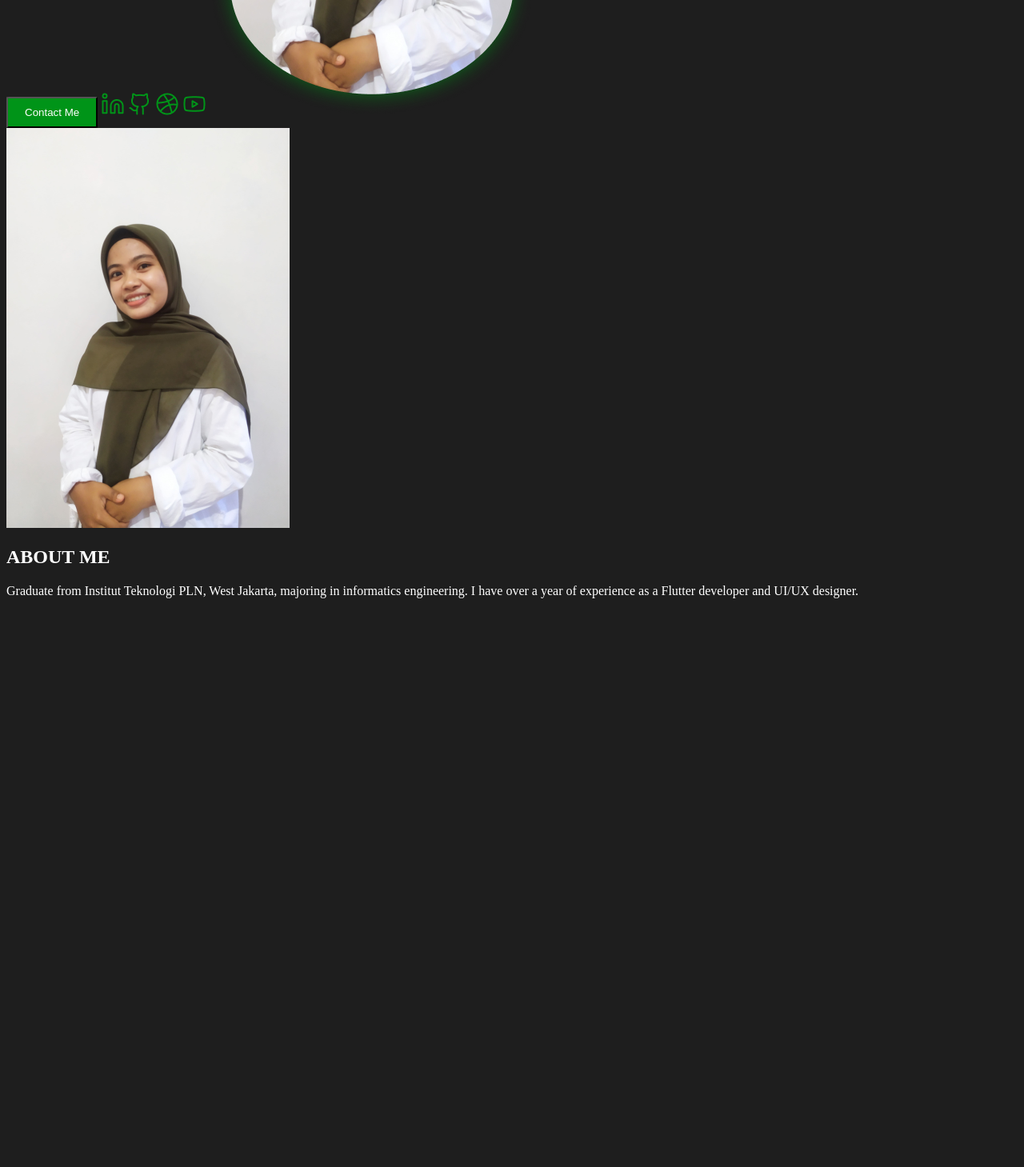
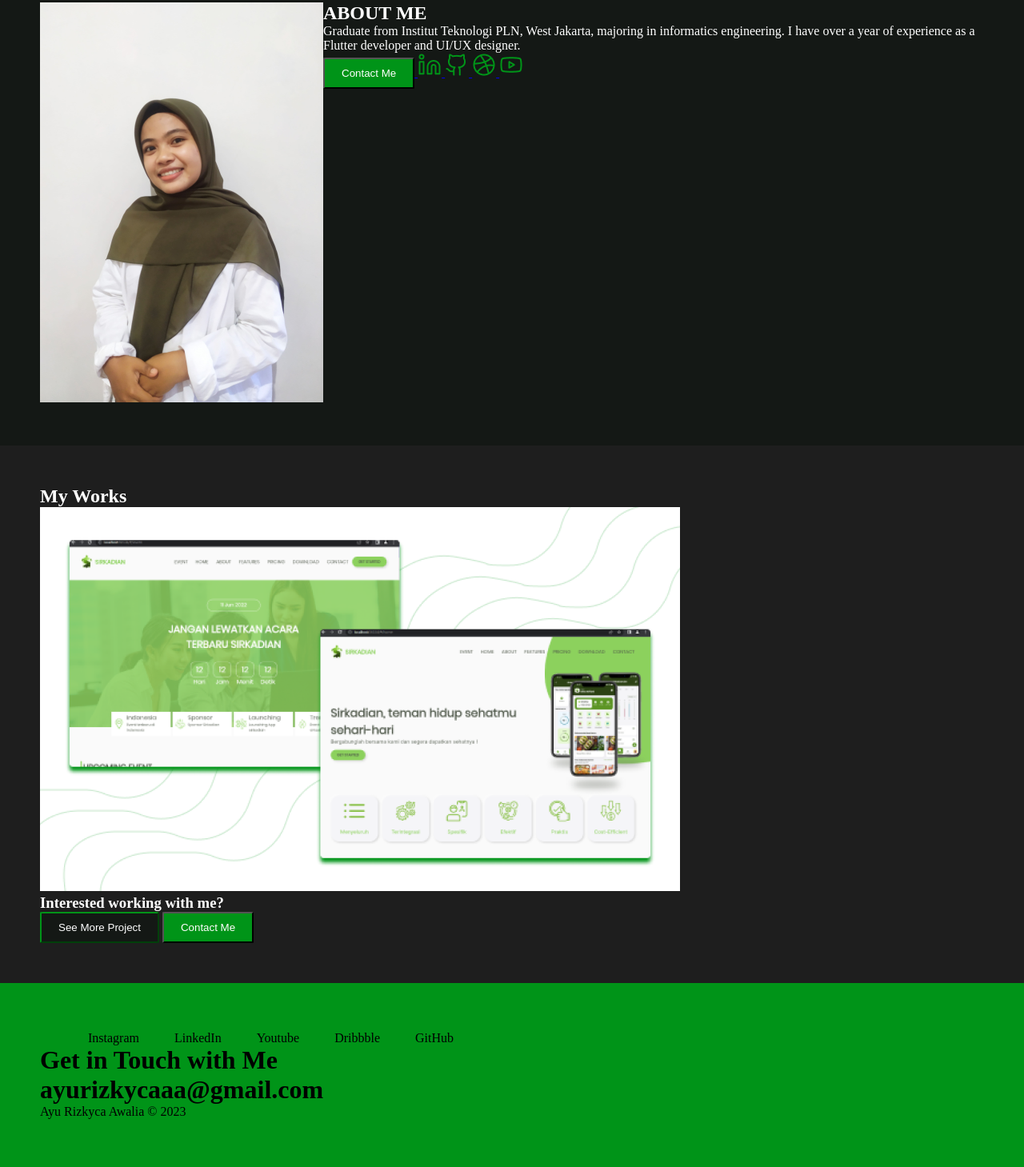
Before and after one commit to ayurizkyca/ayurizkyca.github.io, a plain HTML site: page index.html in a window 1280 px wide. Shown: the part 729-2188 px from the top of the page at 80% size. Before the commit the page ends 1493 px from the top, so only its background shows below. Drawn offline with Linux system fonts and the light colour scheme.

Commit message:
added more section in landing page

```diff
--- a/assets/style.css
+++ b/assets/style.css
@@ -1,5 +1,5 @@
 *{
-    background-color : #1E1E1E;
+    margin: 0%;
 }
 
 body{
@@ -29,7 +29,7 @@ header{
     display : inline;
 }
 
-a{
+.navbar a{
     font-family : Poppins;
     color : #D9D9D9;
     text-decoration : none;
@@ -37,12 +37,12 @@ a{
     font-size : 20;
 }
 
-a:hover{
+.navbar a:hover{
     color : #009418;
 }
 
 main{
-    padding-top : 5em;
+    padding-top : 3.5em;
     color : white;
 }
 
@@ -56,10 +56,53 @@ button[class="primary"]{
     background-color : #009418;
 }
 
-.land-sec-1{
-    background-image : url("assets/img/about-me.png");
+button[class="secondary"]{
+    background-color: #141815;
+    border-color: #009418;
+    box-sizing: 2px;
 }
 
-.land-sec-2{
-    /* background-color: #141815; */
+.land-sec1{
+    background-color : #1E1E1E;
+    display : flex;
+    justify-content: space-between;
+    padding : 0px 130px;
 }
+
+.land-sec2{
+    background-color: #141815;
+    padding: 50px;
+    display : flex;
+}
+
+.land-sec3{
+    background-color: #1E1E1E;
+    padding: 50px;
+}
+
+.sec-desc{
+    // flex-direction: column;
+    // align-items: center;
+    // align-content: center;
+    justify-content: center;
+}
+
+footer{
+    color: black;
+    background-color: #009418;
+    padding: 60px 50px;
+}
+
+footer a{
+    color: black;
+    text-decoration: none;
+}
+
+footer li{
+    display: inline;
+    padding: 20px;
+}
+
+footer a:hover{
+    color: yellowgreen;
+}
--- a/index.html
+++ b/index.html
@@ -19,26 +19,81 @@
         </nav>
     </header>
     <main>
-        <section class="land-sec-1">
+        <section class="land-sec1">
+            <div class="sec-desc">
                 <p>Hello, I'm</p>
                 <h1>Ayu Rizkyca Awalia</h1>
                 <h3>Junior Web Developer <br>Based in Indonesia</h3>
                 <span>
+                    <a href="#">
                         <button class="primary">Contact Me</button>
+                    </a>
+                    <a href="https://www.linkedin.com/in/ayu-rizkyca-awalia/">
                         <img src="assets/img/lucide_linkedin.png" alt="LinkedIn">
+                    </a>
+                    <a href="https://github.com/ayurizkyca">
                         <img src="assets/img/lucide_github.png" alt="GitHub">
+                    </a>
+                    <a href="https://dribbble.com/ayu_rizkyca">
                         <img src="assets/img/lucide_dribbble.png" alt="Dribbble">
+                    </a>
+                    <a href="https://www.youtube.com/channel/UCE9dPfL3ZDEwUwo8OUJhKmw">
                         <img src="assets/img/lucide_youtube.png" alt="Youtube">
+                    </a>
                 </span>
-            <img src="assets/img/landing-img.png" alt="img_ayura">
+            </div>
+            <div>
+                <img src="assets/img/landing-img.png" alt="img-ayura">
+            </div>
         </section>
 
-        <section class="land-sec-2">
+        <section class="land-sec2">
+            <div>
                 <img src="assets/img/landing-img2.png" alt="img-ayura">
+            </div>
+            <div>
                 <h1>ABOUT ME</h1>
                 <p>Graduate from Institut Teknologi PLN, West Jakarta, majoring in informatics engineering. I have over a year of experience as a Flutter developer and UI/UX designer.</p>
+                <span>
+                    <a href="#">
+                        <button class="primary">Contact Me</button>
+                    </a>
+                    <a href="https://www.linkedin.com/in/ayu-rizkyca-awalia/">
+                        <img src="assets/img/lucide_linkedin.png" alt="LinkedIn">
+                    </a>
+                    <a href="https://github.com/ayurizkyca">
+                        <img src="assets/img/lucide_github.png" alt="GitHub">
+                    </a>
+                    <a href="https://dribbble.com/ayu_rizkyca">
+                        <img src="assets/img/lucide_dribbble.png" alt="Dribbble">
+                    </a>
+                    <a href="https://www.youtube.com/channel/UCE9dPfL3ZDEwUwo8OUJhKmw">
+                        <img src="assets/img/lucide_youtube.png" alt="Youtube">
+                    </a>
+                </span>
+            </div>
         </section>
 
+        <section class="land-sec3">
+            <H1>My Works</H1>
+            <img src="assets/img/porto1.png" alt="img-porto">
+            <div>
+                <h3>Interested working with me?</h3>
+                <a href="#"><button class="secondary">See More Project</button></a>
+                <a href="#"><button class="primary">Contact Me</button></a>
+            </div>
+        </section>
     </main>
+    <footer>
+        <ul>
+            <li><a href="">Instagram</a></li>
+            <li><a href="">LinkedIn</a></li>
+            <li><a href="">Youtube</a></li>
+            <li><a href="">Dribbble</a></li>
+            <li><a href="">GitHub</a></li>
+        </ul>
+        <h1>Get in Touch with Me <br>ayurizkycaaa@gmail.com</h1>
+        <p>Ayu Rizkyca Awalia &copy; 2023</p>
+    </footer>
 </body>
 </html>
```
Also changed, not shown: assets/img/porto1.png (added). Lines whose indentation alone changed are shown as unchanged.
